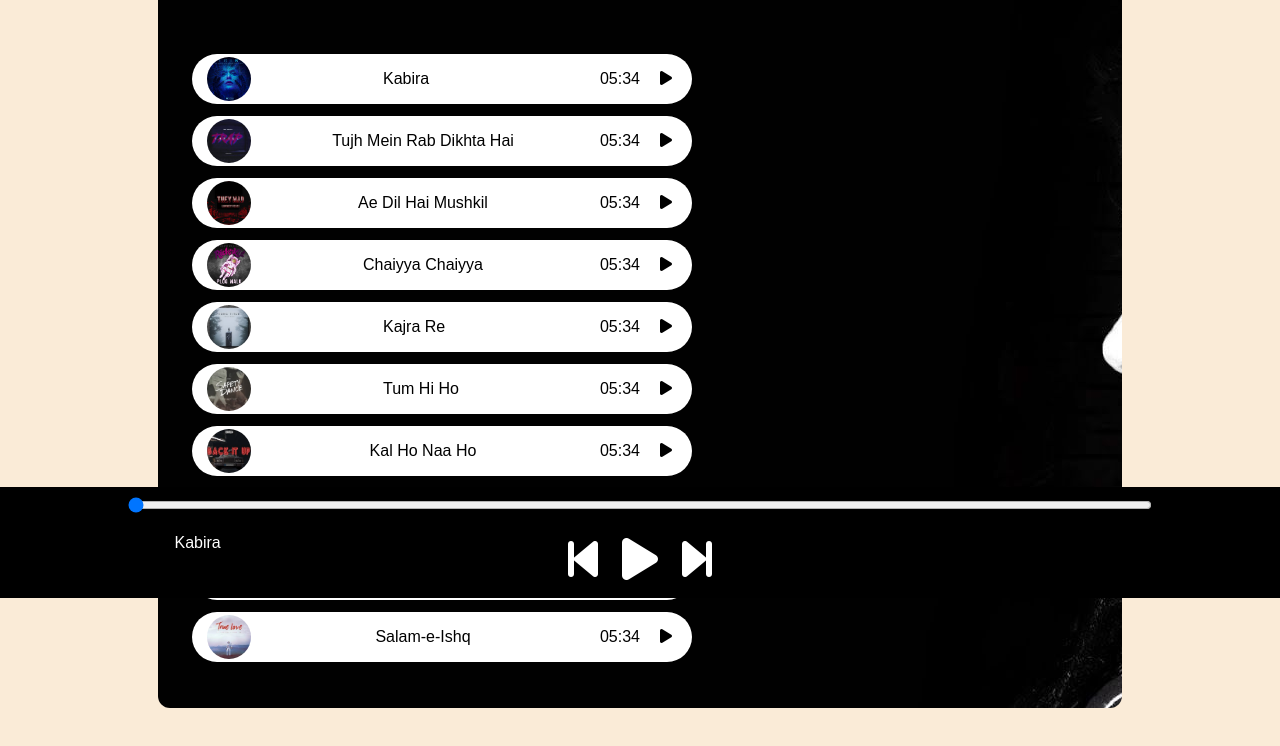
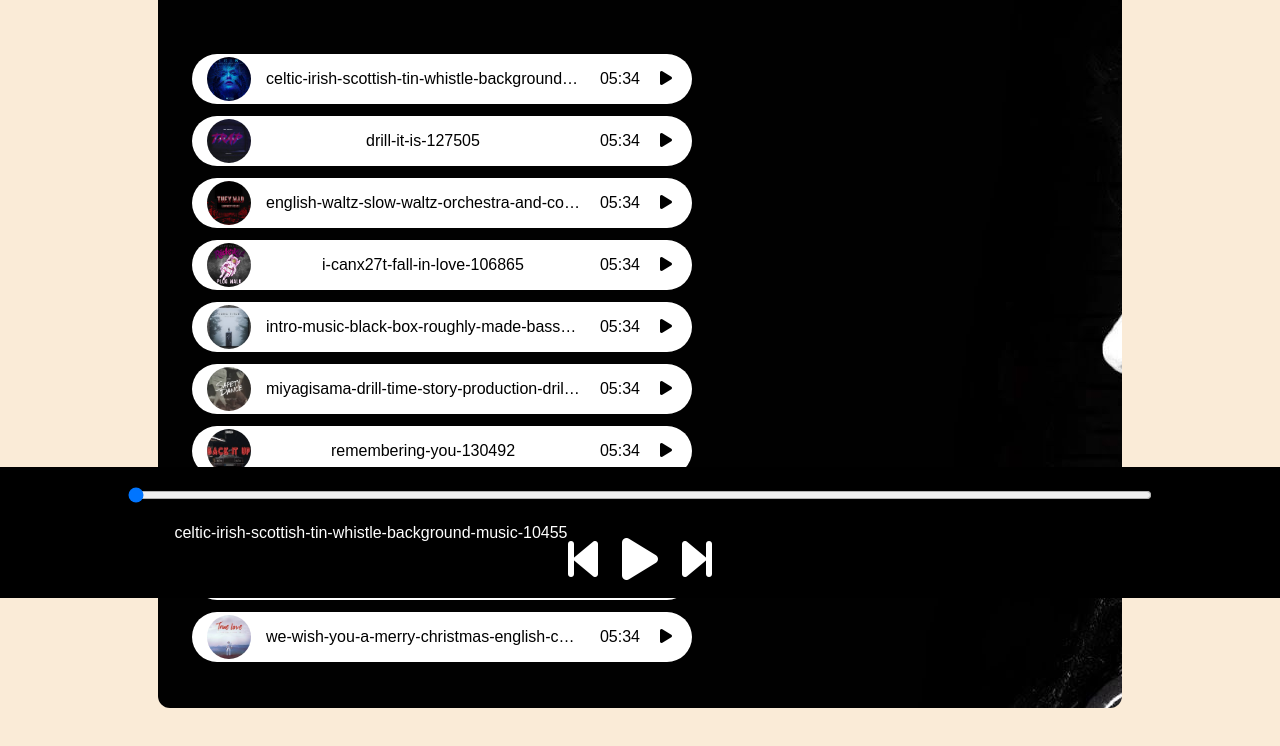
Before and after one commit to shrey265/spotify-player, a plain HTML site: page index.html in a window 1280 px wide. Shown: the part 202-948 px from the top of the page. Drawn offline with Linux system fonts and the light colour scheme.

Commit message:
music changed

```diff
--- a/index.html
+++ b/index.html
@@ -25,53 +25,53 @@
             <div class="songItemContainer">
                 <div class="songItem">
                     <img alt="1">
-                    <span class="songName"><marquee direction="left">Let me Love You</marquee></span>
+                    <span class="songName"><marquee direction="left">celtic-irish-scottish-tin-whistle-background-music-10455</marquee></span>
                     <span class="timestamp"><span class="duration">05:34</span><i id='0' class="songItemPlay fa-solid fa fa-play"></i></span>
 
                 </div>
                 <div class="songItem">
                     <img alt="1">
-                    <span class="songName">Let me Love You</span>
+                    <span class="songName">celtic-irish-scottish-tin-whistle-background-music-10455</span>
                     <span class="timestamp"><span class="duration">05:34</span>  <i id='1'  class="songItemPlay fa-solid fa fa-play"></i></span>
                 </div>
                 <div class="songItem">
                     <img alt="1">
-                    <span class="songName">Let me Love You</span>
+                    <span class="songName">celtic-irish-scottish-tin-whistle-background-music-10455</span>
                     <span class="timestamp"><span class="duration">05:34</span>  <i id='2' class="songItemPlay fa-solid fa fa-play"></i></span>
                 </div>
                 <div class="songItem">
                     <img alt="1">
-                    <span class="songName">Let me Love You</span>
+                    <span class="songName">celtic-irish-scottish-tin-whistle-background-music-10455</span>
                     <span class="timestamp"><span class="duration">05:34</span>  <i id='3' class="songItemPlay fa-solid fa fa-play"></i></span>
                 </div>
                 <div class="songItem">
                     <img alt="1">
-                    <span class="songName">Let me Love You</span>
+                    <span class="songName">celtic-irish-scottish-tin-whistle-background-music-10455</span>
                     <span class="timestamp"><span class="duration">05:34</span>  <i id='4' class="songItemPlay fa-solid fa fa-play"></i></span>
                 </div>
                 <div class="songItem">
                     <img alt="1">
-                    <span class="songName">Let me Love You</span>
+                    <span class="songName">celtic-irish-scottish-tin-whistle-background-music-10455</span>
                     <span class="timestamp"><span class="duration">05:34</span>  <i id='5' class="songItemPlay fa-solid fa fa-play"></i></span>
                 </div>
                 <div class="songItem">
                     <img alt="1">
-                    <span class="songName">Let me Love You</span>
+                    <span class="songName">celtic-irish-scottish-tin-whistle-background-music-10455</span>
                     <span class="timestamp"><span class="duration">05:34</span>  <i id='6' class="songItemPlay fa-solid fa fa-play"></i></span>
                 </div>
                 <div class="songItem">
                     <img alt="1">
-                    <span class="songName">Let me Love You</span>
+                    <span class="songName">celtic-irish-scottish-tin-whistle-background-music-10455</span>
                     <span class="timestamp"><span class="duration">05:34</span>  <i id='7' class="songItemPlay fa-solid fa fa-play"></i></span>
                 </div>
                 <div class="songItem">
                     <img alt="1">
-                    <span class="songName">Let me Love You</span>
+                    <span class="songName">celtic-irish-scottish-tin-whistle-background-music-10455</span>
                     <span class="timestamp"><span class="duration">05:34</span>  <i id='8' class="songItemPlay fa-solid fa fa-play"></i></span>
                 </div>
                 <div class="songItem">
                     <img alt="1">
-                    <span class="songName">Let me Love You</span>
+                    <span class="songName">celtic-irish-scottish-tin-whistle-background-music-10455</span>
                     <span class="timestamp"><span class="duration">05:34</span>  <i id='9' class="songItemPlay fa-solid fa fa-play"></i></span>
                 </div>
 
@@ -87,7 +87,7 @@
         <div class="bottom">
             <input type="range" name="range" id="myProgressBar" min="0" value="0" max="100" />
             <div class="songInfo">
-                <img id="gif" src="playing.gif" width="42px" alt=""> <span id="masterSongName">Kabira</span>
+                <img id="gif" src="playing.gif" width="42px" alt=""> <span id="masterSongName">celtic-irish-scottish-tin-whistle-background-music-10455</span>
             </div>
             <div class="icons">
                 <i id='previous' class="fa-solid fa-3x fa-step-backward"></i>
--- a/script.js
+++ b/script.js
@@ -11,16 +11,16 @@ let songsItems = Array.from(document.getElementsByClassName('songItem'));
 let songsItemsPlays = Array.from(document.getElementsByClassName('songItemPlay'));
 let masterSongName = document.getElementById('masterSongName');
 let songs = [
-    {songName: "Kabira", filePath: "songs/1.mp3", coverPath: "covers/1.jpg"},
-    {songName: "Tujh Mein Rab Dikhta Hai", filePath: "songs/2.mp3", coverPath: "covers/2.jpg"},
-    {songName: "Ae Dil Hai Mushkil", filePath: "songs/3.mp3", coverPath: "covers/3.jpg"},
-    {songName: "Chaiyya Chaiyya", filePath: "songs/4.mp3", coverPath: "covers/4.jpg"},
-    {songName: "Kajra Re", filePath: "songs/5.mp3", coverPath: "covers/5.jpg"},
-    {songName: "Tum Hi Ho", filePath: "songs/6.mp3", coverPath: "covers/6.jpg"},
-    {songName: "Kal Ho Naa Ho", filePath: "songs/7.mp3", coverPath: "covers/7.jpg"},
-    {songName: "Ghoomar", filePath: "songs/8.mp3", coverPath: "covers/8.jpg"},
-    {songName: "Badtameez Dil", filePath: "songs/9.mp3", coverPath: "covers/9.jpg"},
-    {songName: "Salam-e-Ishq", filePath: "songs/10.mp3", coverPath: "covers/10.jpg"},
+    {songName: "celtic-irish-scottish-tin-whistle-background-music-10455", filePath: "songs/1.mp3", coverPath: "covers/1.jpg"},
+    {songName: "drill-it-is-127505", filePath: "songs/2.mp3", coverPath: "covers/2.jpg"},
+    {songName: "english-waltz-slow-waltz-orchestra-and-concert-grand-piano-8284", filePath: "songs/3.mp3", coverPath: "covers/3.jpg"},
+    {songName: "i-canx27t-fall-in-love-106865", filePath: "songs/4.mp3", coverPath: "covers/4.jpg"},
+    {songName: "intro-music-black-box-roughly-made-bass-house-13217", filePath: "songs/5.mp3", coverPath: "covers/5.jpg"},
+    {songName: "miyagisama-drill-time-story-production-drill-music-action-10497", filePath: "songs/6.mp3", coverPath: "covers/6.jpg"},
+    {songName: "remembering-you-130492", filePath: "songs/7.mp3", coverPath: "covers/7.jpg"},
+    {songName: "scarborough-fair-piano-and-pad-english-folk-song-17th-century-3065", filePath: "songs/8.mp3", coverPath: "covers/8.jpg"},
+    {songName: "the-adventures-of-mr-hardy-129228", filePath: "songs/9.mp3", coverPath: "covers/9.jpg"},
+    {songName: "we-wish-you-a-merry-christmas-english-carol-sheppard-flute-8848", filePath: "songs/10.mp3", coverPath: "covers/10.jpg"},
 ]
 
 
--- a/styles.css
+++ b/styles.css
@@ -149,7 +149,7 @@ nav ul{
 }
 
 input{
-    margin: 10px auto;
+    margin: 20px auto;
 }
 
 .space{
@@ -166,7 +166,7 @@ input{
         font-family: 'Varella Round', sans-serif;
     }
     input{
-        margin: 10px auto;
+        margin: 20px auto;
     }
     .space{
         height: 30vw;
```
